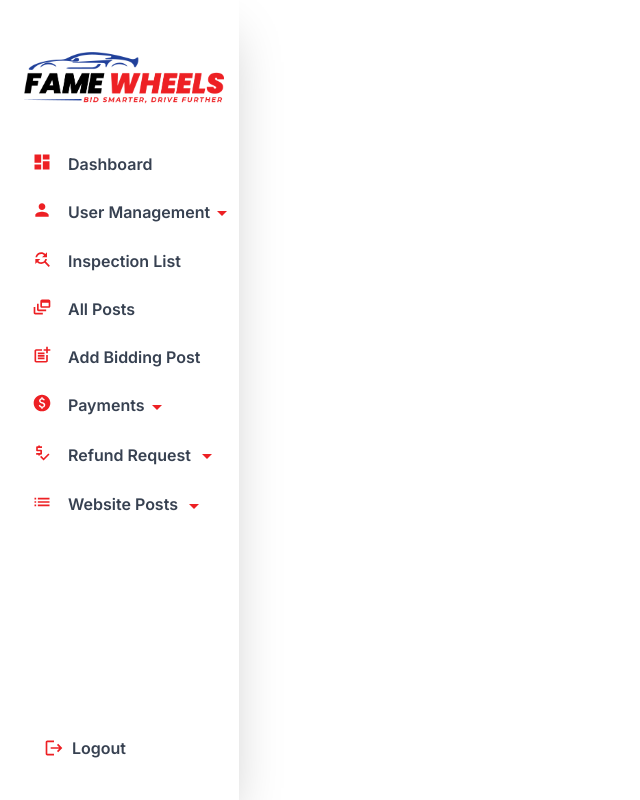
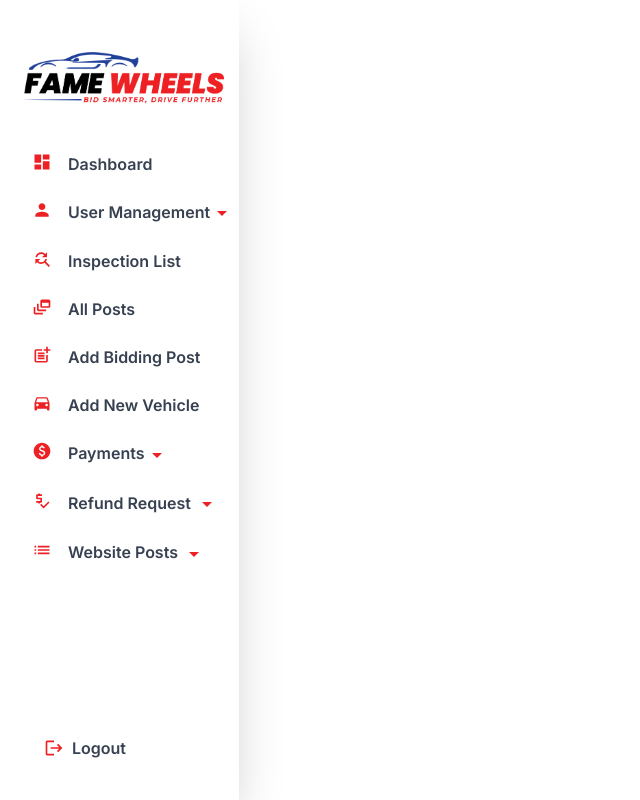
Before and after one commit to SagarOad/famewheels-autostore-admin, a Next.js app: page / in a window 1280 px wide. Shown: the whole page, without its empty margins (0-640 px from the left). Built offline with nearby package versions, Linux system fonts and the light colour scheme; no server answers; sample sign-in values are in the browser's storage.

Commit message:
added new car navigation

```diff
--- a/src/components/sideBar/index.tsx
+++ b/src/components/sideBar/index.tsx
@@ -22,6 +22,7 @@ import { Logout } from "@mui/icons-material";
 import { useRouter } from "next/router";
 import AccountBalanceWalletIcon from "@mui/icons-material/AccountBalanceWallet";
 import AvTimerIcon from "@mui/icons-material/AvTimer";
+import DirectionsCarIcon from "@mui/icons-material/DirectionsCar";
 
 const Sidebar = () => {
   const [showRefund, setShowRefund] = useState(false);
@@ -210,6 +211,17 @@ const Sidebar = () => {
                 <PostAddIcon sx={{ color: "#ED2024", fontSize: 20 }} />
 
                 <span className="ms-2  d-sm-inline">Add Bidding Post</span>
+              </Link>
+            </li>
+            <li>
+              <Link
+                href="/newcarpost"
+                data-bs-toggle="collapse"
+                className="flex gap-2 text-base font-semibold text-gray-700 hover:bg-[#ed202311] rounded-md w-full justify-left p-2"
+              >
+                <DirectionsCarIcon sx={{ color: "#ED2024", fontSize: 20 }} />
+
+                <span className="ms-2  d-sm-inline">Add New Vehicle</span>
               </Link>
             </li>
 
```
